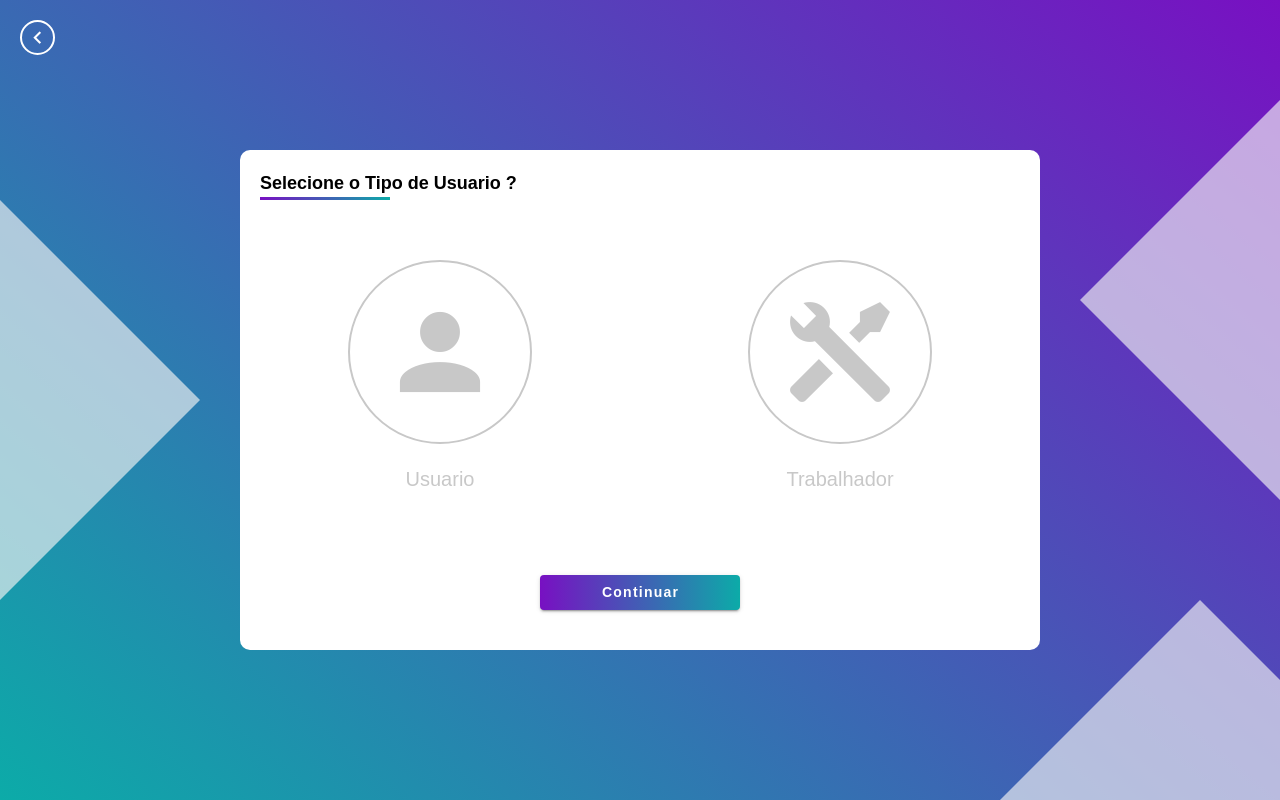
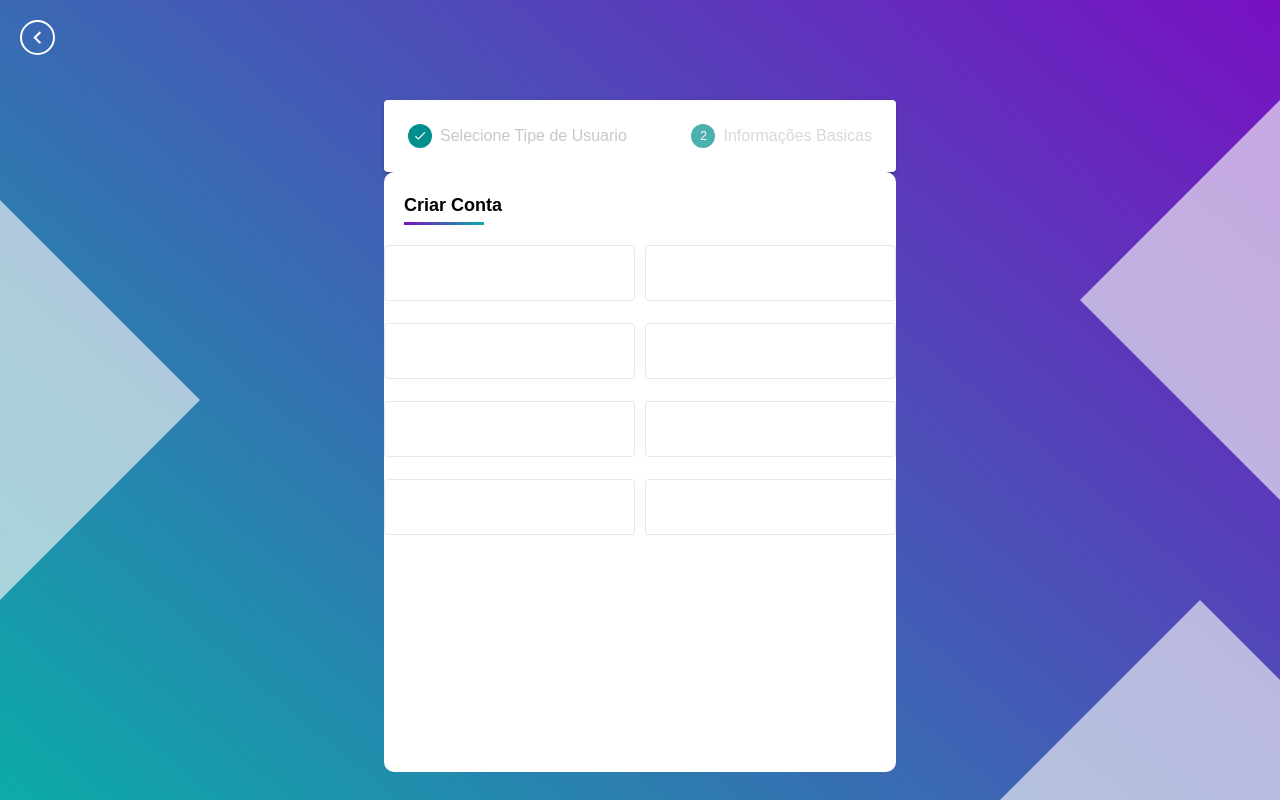
Before and after one commit to JValentim0707/findme-frontend, a Vue app: page /register in a window 1280 px wide. Shown: the top 800 px of the page. Built offline with nearby package versions, Linux system fonts and the light colour scheme; a web font is replaced by a local one.

Commit message:
Basic Informations Css

```diff
--- a/src/components/CustomComponents/CustomStepper.vue
+++ b/src/components/CustomComponents/CustomStepper.vue
@@ -1,11 +1,11 @@
 <template>
-  <v-stepper v-bind="stepperProps">
+  <v-stepper class="font-primary" v-bind="stepperProps">
     <v-stepper-header>
       <v-stepper-item
         v-for="step in stepperValue"
         :title="step.title"
         :value="step.value"
-        :complete="step.value"
+        :complete="step.complete"
       ></v-stepper-item>
     </v-stepper-header>
   </v-stepper>
--- a/src/components/RegisterPageComponents/RegisterUserFormComponent.vue
+++ b/src/components/RegisterPageComponents/RegisterUserFormComponent.vue
@@ -1,8 +1,32 @@
 <template>
   <div class="container-register-form">
     <div class="container-content-register">
-      <CustomStepper :stepperValue="stepperValue"></CustomStepper>
+      <CustomStepper class="custom-stepper" :stepperValue="stepperValue"></CustomStepper>
       <div class="box-register">
+        <div class="box-header-register">
+          <div class="box-header-title font-primary">Criar Conta</div>
+          <div class="underline-header"></div>
+        </div>
+        <div>
+        <v-form>
+          <div class="container-input-group">
+            <CustomTextField class="text-field-input" :properties="textFieldProperties"></CustomTextField>
+            <CustomTextField class="text-field-input" :properties="textFieldProperties"></CustomTextField>
+          </div>
+          <div class="container-input-group">
+            <CustomTextField class="text-field-input" :properties="textFieldProperties"></CustomTextField>
+            <CustomTextField class="text-field-input" :properties="textFieldProperties"></CustomTextField>
+          </div>
+          <div class="container-input-group">
+            <CustomTextField class="text-field-input" :properties="textFieldProperties"></CustomTextField>
+            <CustomTextField class="text-field-input" :properties="textFieldProperties"></CustomTextField>
+          </div>
+          <div class="container-input-group">
+            <CustomTextField class="text-field-input" :properties="textFieldProperties"></CustomTextField>
+            <CustomTextField class="text-field-input" :properties="textFieldProperties"></CustomTextField>
+          </div>
+        </v-form>
+      </div>
         <!-- <v-form class="container-form">
           <v-container>
             <v-row>
@@ -51,12 +75,24 @@ import { ref } from 'vue'
 
 // Components
 import CustomStepper from '../CustomComponents/CustomStepper.vue';
+import CustomTextField from '../forms/CustomTextField.vue'
+
+const textFieldProperties = ref({
+  variant: "outlined",
+  color: "blue",
+  'base-color': "#C8C8C8"
+})
 
 const stepperValue = ref([
   {
     title: "Selecione Tipe de Usuario",
     value: 1,
     complete: true
+  },
+  {
+    title: "Informações Basicas",
+    value: 2,
+    complete: false
   }
 ])
 
@@ -105,6 +141,28 @@ const stepperValue = ref([
   .container-content-register  {
     width: 40%;
     height: 600px;
+    .custom-stepper ::v-deep() {
+      background-color: white;
+      color: #C8C8C8;
+      .v-avatar {
+        background-color: #008F8C;
+        color: white;
+      }
+    }
+    .box-header-register {
+      color: black;
+      font-size: 18px;
+      padding: 20px;
+      display: flex;
+      flex-direction: column;
+      font-weight: 600;
+    }
+    .underline-header {
+      width: 80px;
+      margin-top: 3px;
+      height: 3px;
+      background-image: linear-gradient(90deg, #7810C2, #0CABA8,);
+    }
   }
   .box-register {
     width: 100%;
@@ -113,6 +171,10 @@ const stepperValue = ref([
     height: 100%;
     background-color: white;
     border-radius: 10px;
+    .container-input-group {
+      display: flex;
+      gap: 10px;
+    }
   }
 }
 </style>
--- a/src/components/RegisterPageComponents/RegisterUserSelectComponent.vue
+++ b/src/components/RegisterPageComponents/RegisterUserSelectComponent.vue
@@ -77,6 +77,7 @@ const onNextStep = (() => {
     .underline-title {
       width: 130px;
       height: 3px;
+      margin-top: 3px;
       background-image: linear-gradient(90deg, #7810C2, #0CABA8,);
     }
     .box-select-type-content {
--- a/src/pages/RegisterPage.vue
+++ b/src/pages/RegisterPage.vue
@@ -9,8 +9,6 @@
       <RegisterUserSelectComponent v-if="step === 0" @onSelectUSerType="onSelectUSerType"></RegisterUserSelectComponent>
       <RegisterUserFormComponent  v-if="step === 1" @onRegisterUser="onRegisterUser"></RegisterUserFormComponent>
 
-    <div class="container-step1" v-if="step === 1">
-    </div>
     <div class="container-step1" v-if="step === 2">
       <RegisterEmailValidateComponent @onValidateEmail="onValidateEmail"> </RegisterEmailValidateComponent>
     </div>
@@ -44,7 +42,7 @@ import RegisterDocumentsComponent from '../components/RegisterPageComponents/Reg
 // import { validateEmail } from '../services/auth.js'
 const router = useRouter()
 
-const step = ref(0)
+const step = ref(1)
 const selectedUserType = ref('')
 
 const onBackLogin = (() => {
```
